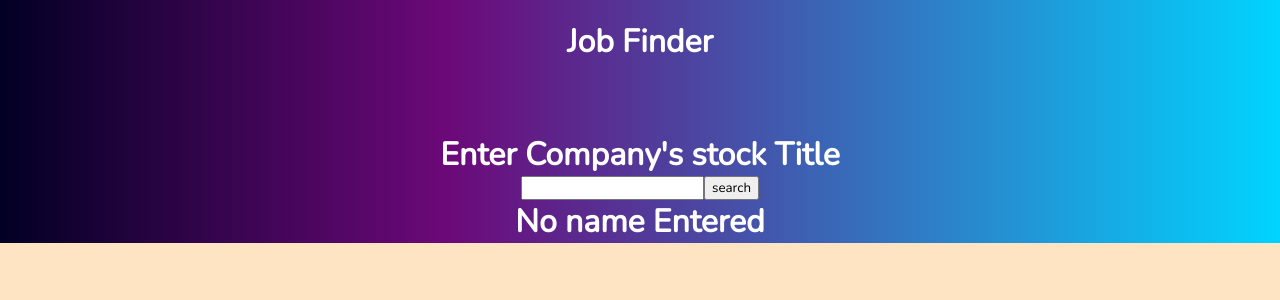
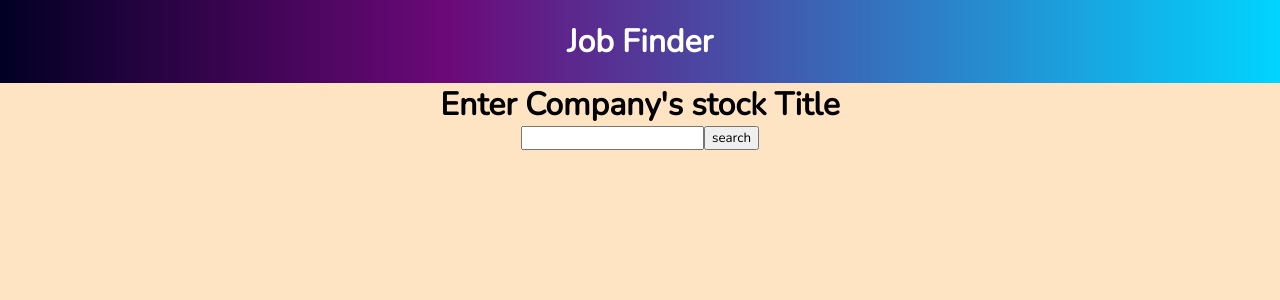
Before and after one commit to GrantjyLi/Simula-Stock, a React (Create React App) app: page / in a window 1280 px wide. Shown: the top 300 px of the page. Built offline with nearby package versions, Linux system fonts and the light colour scheme.

Commit message:
website now shows price of stock name

```diff
--- a/src/App.jsx
+++ b/src/App.jsx
@@ -1,35 +1,15 @@
 import React, { useState } from 'react'
 import './App.css'
-import './input.css'
 import Header from './header.jsx'
 import SearchResult from './SearchResults.jsx'
 
 function App() {
-  const [searchText, setSearch] = useState("")
-  const [input, setInput] = useState("")
 
   return (
     <div className='AppMain'>
       <Header />
 
-      <div className='Input'>
-        <h1 id = 'EnterQeury'>Enter Company's stock Title</h1>
-        <input
-          type="text"
-          id="JobInput"
-          onChange={(e) => {setSearch(e.target.value)}}
-        />
-
-        <button id = "searchButton" onClick={()=>{
-          console.log(searchText + " is searched")
-          console.log("pizza");
-          setInput(searchText)
-        }}>search
-        </button>
-
-        {<SearchResult props = {input}/>}
-
-      </div>
+      <SearchResult />
 
     </div>
 
--- a/src/SearchResults.jsx
+++ b/src/SearchResults.jsx
@@ -1,56 +1,66 @@
-import React, { useState } from "react";
+import React, { useState, useEffect } from "react";
 import Axios from 'axios'
+import './input.css'
 
 const myKey = "297df47f70a8438bb3329c6b9e2499db";
-function Results({props}) {
-    const [jobsVisable, setVisable] = useState(true)
+function Results() {
+    const [stockData, setData] = useState("")
+    const [inputText, setInput] = useState("")
+    const [searchText, setSearch] = useState("")
 
-    const jobs =[]
+    let url;
+    const getData = ()=>{
+        url = 'https://api.twelvedata.com/price?symbol=' + searchText + '&apikey=' + myKey;
 
-    const getData = ()=>{
-        props = props.trim()
-        let url = 'https://api.twelvedata.com/price?symbol=' + props + '&apikey=' + myKey;
-        console.log(url);
-        Axios.get(url).then((data)=>{
-            console.log(data);
+        if(searchText === ""){return}
+
+        Axios.get(url).then((response)=>{
+            console.log(searchText + " is searched")
+            setData(searchText + ": $"+ parseFloat(response.data.price).toFixed(2))
+            console.log(response)
+
         })
     }
 
-    if (props === ""){
     return(
         <div>
-                <h1>No name Entered</h1>
-            </div>
-        )
+            <div className="input">
+                <h1 id = 'EnterQeury'>Enter Company's stock Title</h1>
 
-    }else{
-        console.log("cheese");
+                <input
+                    type="text"
+                    id="nameInput"
+                    onChange={(e) => {setInput(e.target.value)}}
+                />
+
+                <button id = "searchButton" onClick={()=>{
+                        setSearch(inputText)
                         getData()
-        return(
-            <div className="DropDownMenu">
-                <div onClick={()=>setVisable(!jobsVisable)}>
-                    <h1>Jobs:</h1>
+                    }
+
+                }>search
+                </button>
+
             </div>
 
+            <div className="DropDownMenu">
+
                 <div className="Items">
-                    {jobsVisable ? jobs.map((title) =>(
+                    {stockData}
+                    <JobComponent job = {stockData}/>
 
-                    <JobComponent job = {title}/>
-
-                    )):
-                    ()=>{}}
                 </div>
 
-
+            </div>
         </div>
     )
 }
-}
 
-function JobComponent({job}){
+
+function JobComponent({data}){
     return(
         <div className="DropDownItem">
-            <h1>{job}</h1>
+            <h1>{data}</h1>
         </div>
     )
 
```
Lines whose indentation alone changed are shown as unchanged.
